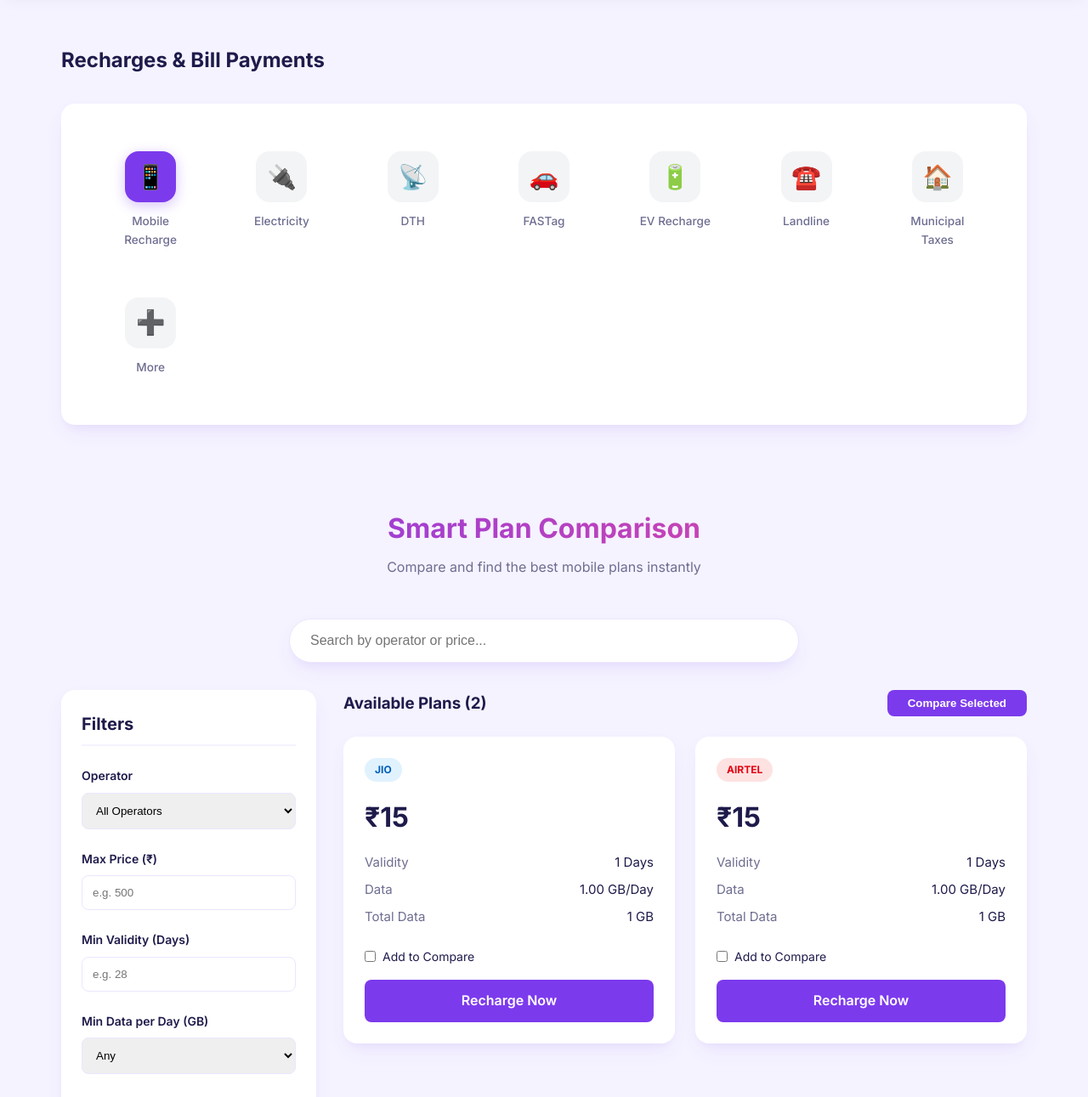
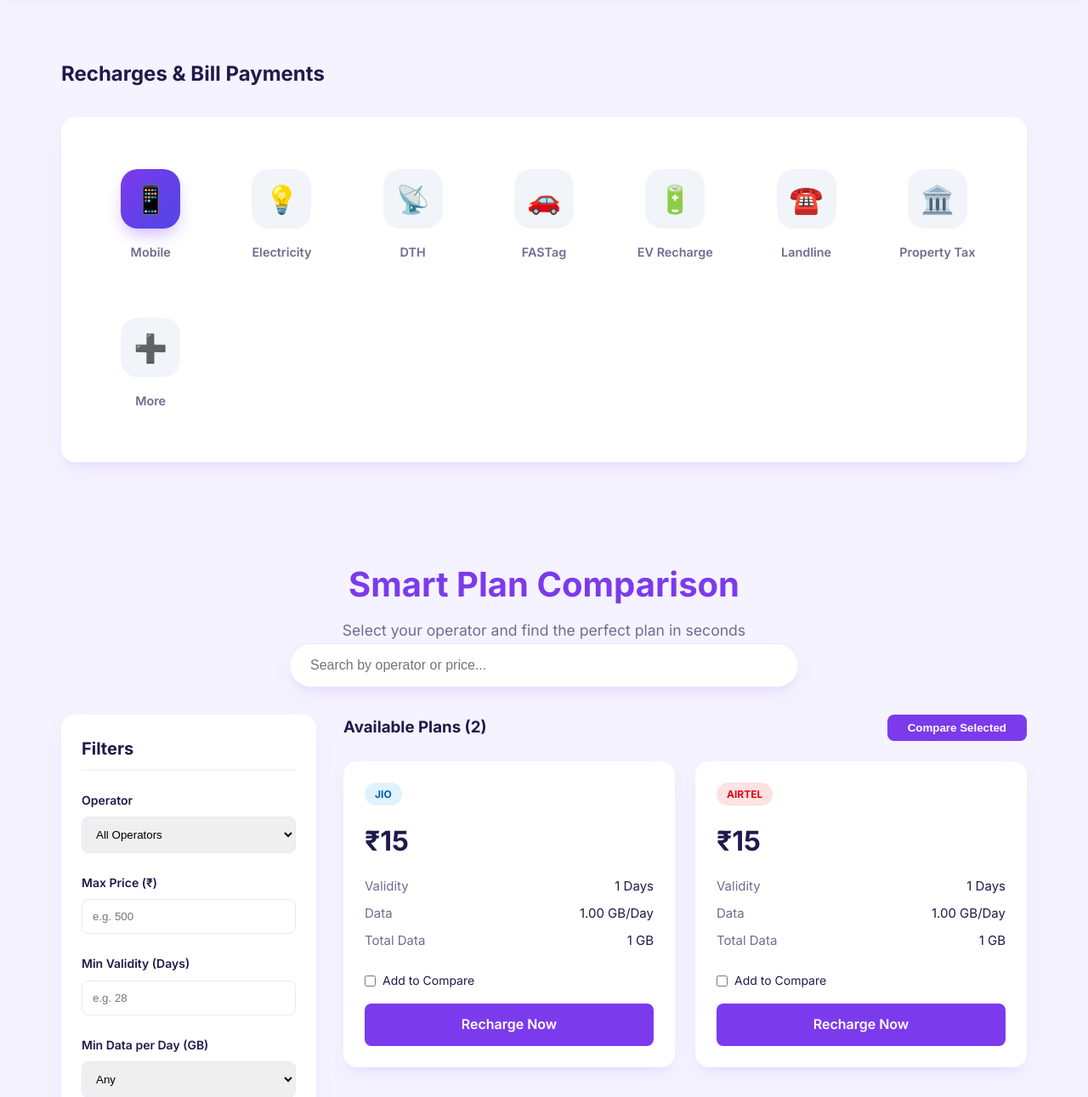
Before and after one commit to nsaranya28/Recharge-Platform, a PHP site: page /recharge/ in a window 1280 px wide. Shown: the part 72-1363 px from the top of the page at 85% size. Run offline with PHP 8.4, Linux system fonts and the light colour scheme; data comes from the database, SQL or seed files in the repository.

Commit message:
landingpage

```diff
--- a/index.php
+++ b/index.php
@@ -80,49 +80,49 @@ if (isset($_POST['compare']) && !empty($_POST['plan_ids'])) {
 <?php include 'header.php'; ?>
 
 <div class="container">
-    <!-- Service Grid (Freecharge Style) -->
-    <section class="services-section">
-        <h2 style="margin-bottom: 2rem; font-size: 1.5rem; font-weight: 700; color: var(--text-main);">Recharges & Bill Payments</h2>
-        <div class="services-grid">
-            <a href="index.php" class="service-item active">
-                <div class="service-icon">📱</div>
-                <span class="service-label">Mobile Recharge</span>
+    <!-- Main Service Grid (Freecharge Style) -->
+    <section class="services-container">
+        <h2 class="section-title">Recharges & Bill Payments</h2>
+        <div class="services-box-grid">
+            <a href="index.php" class="service-box active">
+                <div class="service-box-icon">📱</div>
+                <div class="service-box-text">Mobile</div>
             </a>
-            <a href="#" class="service-item">
-                <div class="service-icon">🔌</div>
-                <span class="service-label">Electricity</span>
+            <a href="electricity.php" class="service-box">
+                <div class="service-box-icon">💡</div>
+                <div class="service-box-text">Electricity</div>
             </a>
-            <a href="#" class="service-item">
-                <div class="service-icon">📡</div>
-                <span class="service-label">DTH</span>
+            <a href="#" class="service-box">
+                <div class="service-box-icon">📡</div>
+                <div class="service-box-text">DTH</div>
             </a>
-            <a href="#" class="service-item">
-                <div class="service-icon">🚗</div>
-                <span class="service-label">FASTag</span>
+            <a href="#" class="service-box">
+                <div class="service-box-icon">🚗</div>
+                <div class="service-box-text">FASTag</div>
             </a>
-            <a href="#" class="service-item">
-                <div class="service-icon">🔋</div>
-                <span class="service-label">EV Recharge</span>
+            <a href="#" class="service-box">
+                <div class="service-box-icon">🔋</div>
+                <div class="service-box-text">EV Recharge</div>
             </a>
-            <a href="#" class="service-item">
-                <div class="service-icon">☎️</div>
-                <span class="service-label">Landline</span>
+            <a href="#" class="service-box">
+                <div class="service-box-icon">☎️</div>
+                <div class="service-box-text">Landline</div>
             </a>
-            <a href="#" class="service-item">
-                <div class="service-icon">🏠</div>
-                <span class="service-label">Municipal Taxes</span>
+            <a href="#" class="service-box">
+                <div class="service-box-icon">🏛️</div>
+                <div class="service-box-text">Property Tax</div>
             </a>
-            <a href="#" class="service-item">
-                <div class="service-icon">➕</div>
-                <span class="service-label">More</span>
+            <a href="#" class="service-box">
+                <div class="service-box-icon">➕</div>
+                <div class="service-box-text">More</div>
             </a>
         </div>
     </section>
 
-    <header style="margin-top: 4rem;">
-        <h1 style="font-size: 2rem; margin-bottom: 0.5rem;">Smart Plan Comparison</h1>
-        <p style="color: var(--text-muted);">Compare and find the best mobile plans instantly</p>
-    </header>
+    <div class="plan-comparison-header" style="margin-top: 4rem; text-align: center;">
+        <h1 style="font-size: 2.5rem; margin-bottom: 0.5rem; color: var(--primary);">Smart Plan Comparison</h1>
+        <p style="color: var(--text-muted); font-size: 1.1rem;">Select your operator and find the perfect plan in seconds</p>
+    </div>
 
     <!-- Search Bar -->
     <div class="search-container">
--- a/style.css
+++ b/style.css
@@ -460,71 +460,91 @@ header p {
 }
 
 /* Service Grid (Freecharge Style) */
-.services-section {
-    padding: 2rem 0;
+.services-container {
+    padding: 3rem 0;
 }
 
-.services-grid {
+.section-title {
+    margin-bottom: 2rem;
+    font-size: 1.5rem;
+    font-weight: 700;
+    color: var(--text-main);
+}
+
+.services-box-grid {
     display: grid;
-    grid-template-columns: repeat(auto-fill, minmax(120px, 1fr));
+    grid-template-columns: repeat(auto-fill, minmax(130px, 1fr));
     gap: 1.5rem;
     background: white;
     padding: 2.5rem;
     border-radius: var(--radius);
     box-shadow: var(--shadow);
+    justify-items: center;
 }
 
-.service-item {
+.service-box {
+    width: 100%;
     display: flex;
     flex-direction: column;
     align-items: center;
-    gap: 0.75rem;
+    gap: 1rem;
     text-decoration: none;
     color: var(--text-main);
-    transition: all 0.3s ease;
-    padding: 1rem;
-    border-radius: 12px;
+    transition: all 0.3s cubic-bezier(0.4, 0, 0.2, 1);
+    padding: 1.25rem 0.5rem;
+    border-radius: 16px;
+    border: 1px solid transparent;
 }
 
-.service-item:hover {
-    background: var(--bg-color);
-    transform: translateY(-5px);
+.service-box:hover {
+    background: #f8fafc;
+    border-color: #e2e8f0;
+    transform: translateY(-8px);
+    box-shadow: 0 10px 25px -5px rgba(0, 0, 0, 0.05);
 }
 
-.service-item.active .service-icon {
-    background: var(--primary);
-    color: white;
-    box-shadow: 0 4px 15px rgba(124, 58, 237, 0.3);
-}
-
-.service-icon {
-    width: 60px;
-    height: 60px;
-    background: #f3f4f6;
-    border-radius: 16px;
+.service-box-icon {
+    width: 70px;
+    height: 70px;
+    background: #f1f5f9;
+    border-radius: 20px;
     display: flex;
     align-items: center;
     justify-content: center;
-    font-size: 1.75rem;
+    font-size: 2rem;
     transition: all 0.3s ease;
 }
 
-.service-label {
-    font-size: 0.85rem;
-    font-weight: 500;
+.service-box.active .service-box-icon {
+    background: linear-gradient(135deg, var(--primary), #4f46e5);
+    color: white;
+    box-shadow: 0 10px 20px -5px rgba(124, 58, 237, 0.4);
+}
+
+.service-box-text {
+    font-size: 0.9rem;
+    font-weight: 600;
     text-align: center;
     color: var(--text-muted);
 }
 
-.service-item:hover .service-label {
+.service-box:hover .service-box-text {
     color: var(--primary);
 }
 
 /* Responsive */
-@media (max-width: 640px) {
-    .container { padding: 1rem; }
-    header h1 { font-size: 1.8rem; }
-    .plans-grid { grid-template-columns: 1fr; }
-    .services-grid { grid-template-columns: repeat(3, 1fr); gap: 1rem; padding: 1.5rem; }
-    .service-icon { width: 50px; height: 50px; font-size: 1.5rem; }
+@media (max-width: 768px) {
+    .container { padding: 1.5rem; }
+    .services-box-grid {
+        grid-template-columns: repeat(3, 1fr);
+        padding: 1.5rem;
+        gap: 1rem;
+    }
+    .service-box-icon { width: 60px; height: 60px; font-size: 1.75rem; }
 }
+
+@media (max-width: 480px) {
+    .services-box-grid {
+        grid-template-columns: repeat(2, 1fr);
+    }
+}
```
